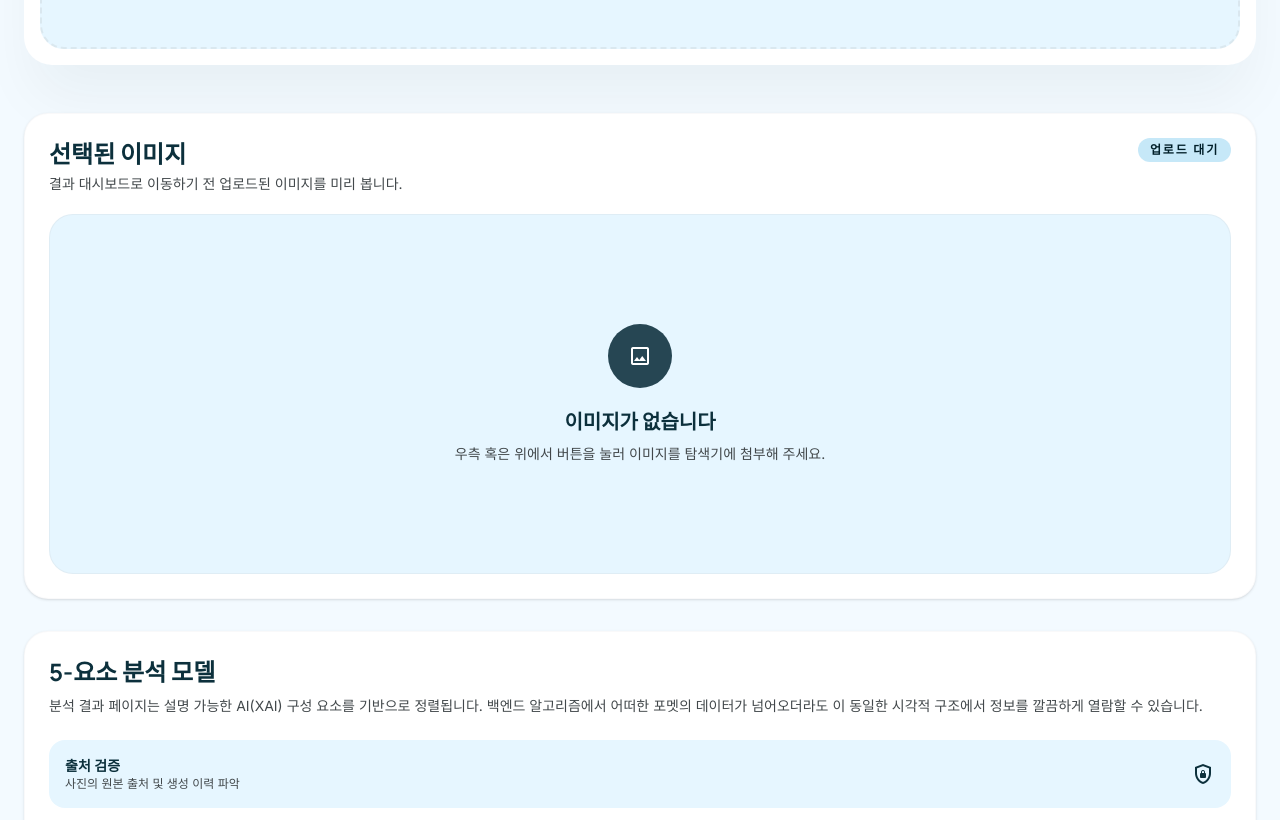
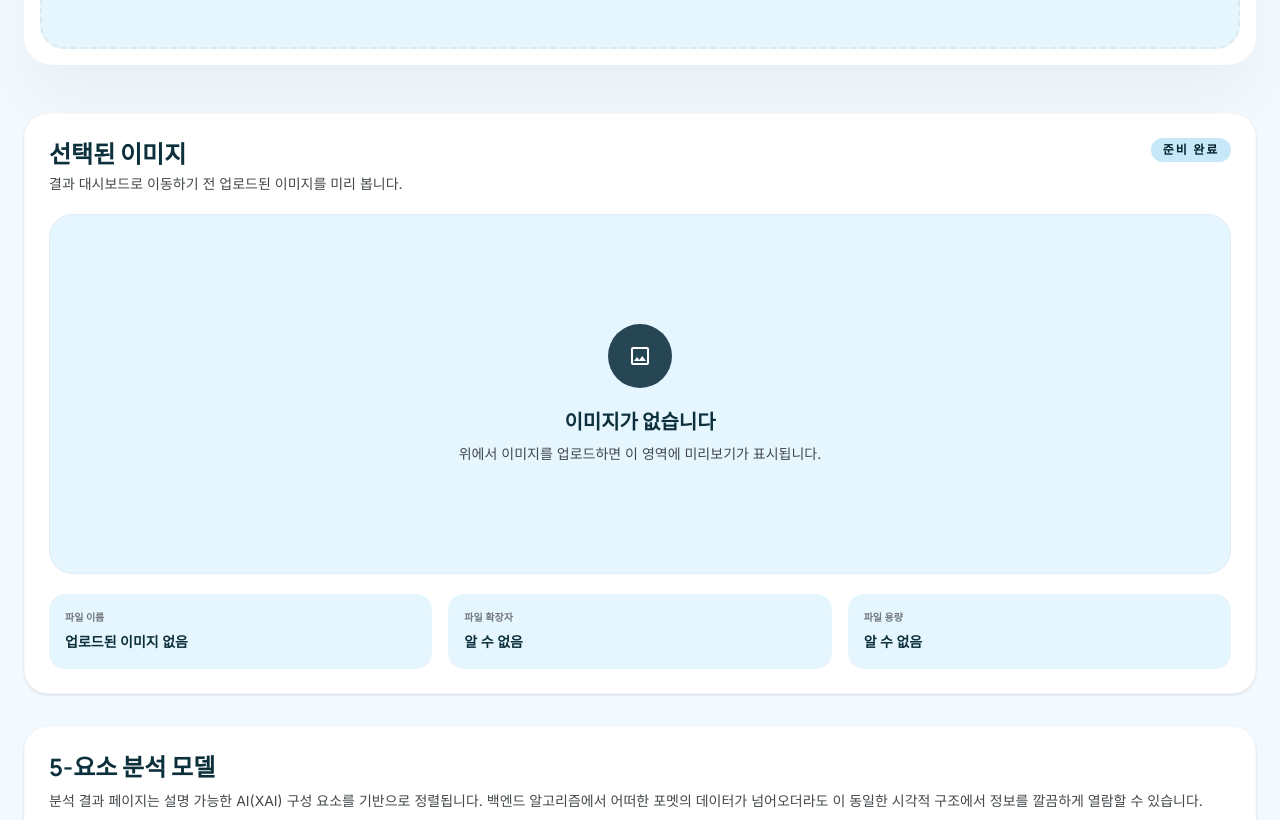
Before and after one commit to marty0228/ai-media-detector, a React (Vite) app in the folder client/: page / in a window 1280 px wide. Shown: the part 747-1567 px from the top of the page. Built offline with nearby package versions, Linux system fonts and the light colour scheme.

Commit message:
업로드 이미지 취소 버튼 추가

```diff
--- a/client/src/App.jsx
+++ b/client/src/App.jsx
@@ -21,6 +21,7 @@ export default function App() {
     isDragActive,
     setDragActive,
     handleSelectedFile,
+    handleClearSelectedFile,
     handleAnalyze,
     handleBack,
   } = useAnalysisState();
@@ -52,10 +53,12 @@ export default function App() {
       {page === "upload" ? (
         <UploadPage
           selectedFile={selectedFile}
+          savedFileInfo={savedFileInfo}
           previewDataUrl={previewDataUrl}
           isDragActive={isDragActive}
           isAnalyzing={isAnalyzing}
           onSelectFile={handleSelectedFile}
+          onClearFile={handleClearSelectedFile}
           onAnalyze={handleAnalyze}
           setDragActive={setDragActive}
         />
--- a/client/src/components/upload/UploadPage.jsx
+++ b/client/src/components/upload/UploadPage.jsx
@@ -25,16 +25,27 @@ function FactorRow({ title, subtitle, icon }) {
 
 export function UploadPage({
   selectedFile,
+  savedFileInfo,
   previewDataUrl,
   isDragActive,
   isAnalyzing,
   onSelectFile,
+  onClearFile,
   onAnalyze,
   setDragActive,
 }) {
   const fileInputRef = useRef(null);
 
   const openFileDialog = () => fileInputRef.current?.click();
+
+  const handleClearFile = () => {
+    onClearFile?.();
+
+    // 같은 파일 다시 선택 가능하게 input 값도 초기화
+    if (fileInputRef.current) {
+      fileInputRef.current.value = "";
+    }
+  };
 
   const handleDrop = async (event) => {
     event.preventDefault();
@@ -45,7 +56,12 @@ export function UploadPage({
     }
   };
 
-  const hasFile = Boolean(selectedFile);
+  const hasPreview = Boolean(previewDataUrl);
+  const hasStoredFileInfo = Boolean(savedFileInfo?.name);
+  const hasRealSelectedFile = Boolean(selectedFile);
+  const hasFile = Boolean(
+    selectedFile || previewDataUrl || savedFileInfo?.name,
+  );
 
   return (
     <main className="max-w-7xl mx-auto px-6 py-12">
@@ -60,18 +76,21 @@ export function UploadPage({
         >
           AI 기반
         </div>
+
         <h1
           className="text-5xl md:text-6xl font-extrabold mb-6 leading-tight tracking-tight break-keep"
           style={{ color: COLORS.primary, fontFamily: "Manrope, sans-serif" }}
         >
           합성 시대의 진위 판독기
         </h1>
+
         <p
           className="text-lg leading-relaxed break-keep"
           style={{ color: COLORS.onSurfaceVariant }}
         >
-          최첨단 신경망 모델을 활용하여 디지털 이미지의 진위를 검증합니다.
-          어떤 사진이든 업로드하여 기원과 무결성에 대한 종합적인 포렌식 분석 리포트를 받아보세요.
+          최첨단 신경망 모델을 활용하여 디지털 이미지의 진위를 검증합니다. 어떤
+          사진이든 업로드하여 기원과 무결성에 대한 종합적인 포렌식 분석 리포트를
+          받아보세요.
         </p>
       </section>
 
@@ -142,14 +161,18 @@ export function UploadPage({
             >
               이미지를 놓아서 분석하기
             </h3>
+
             <p className="mb-3" style={{ color: COLORS.onSurfaceVariant }}>
               최대 25MB 이하의 PNG, JPG, WEBP 허용
             </p>
+
             <p
               className="text-sm mb-8 max-w-xl break-keep"
               style={{ color: COLORS.outline }}
             >
-              현재 버전은 출처, 메타데이터, 외부 검색, 시각적 오류, 포렌식 패턴이라는 5가지 설명 가능한 구성 요소로 분석 결과를 정리하여 보여줍니다.
+              현재 버전은 출처, 메타데이터, 외부 검색, 시각적 오류, 포렌식
+              패턴이라는 5가지 설명 가능한 구성 요소로 분석 결과를 정리하여
+              보여줍니다.
             </p>
 
             <div className="flex flex-wrap items-center justify-center gap-4">
@@ -210,6 +233,7 @@ export function UploadPage({
                 결과 대시보드로 이동하기 전 업로드된 이미지를 미리 봅니다.
               </p>
             </div>
+
             <span
               className="px-3 py-1 rounded-full text-xs font-bold uppercase"
               style={{
@@ -223,13 +247,33 @@ export function UploadPage({
           </div>
 
           <div
-            className="rounded-[1.5rem] overflow-hidden min-h-[360px] flex items-center justify-center"
+            className="relative rounded-[1.5rem] overflow-hidden min-h-[360px] flex items-center justify-center"
             style={{
               backgroundColor: COLORS.surfaceContainerLow,
               border: `1px solid rgba(193,199,203,0.2)`,
             }}
           >
-            {previewDataUrl ? (
+            {hasPreview && (
+              <bu
+                tton
+                type="button"
+                onClick={handleClearFile}
+                className="absolute top-4 right-4 z-10 w-10 h-10 rounded-full flex items-center justify-center"
+                style={{
+                  backgroundColor: "rgba(12, 48, 60, 0.78)",
+                  color: "#ffffff",
+                  border: "1px solid rgba(255,255,255,0.16)",
+                  backdropFilter: "blur(8px)",
+                  cursor: "pointer",
+                }}
+                aria-label="선택한 이미지 제거"
+                title="선택한 이미지 제거"
+              >
+                <MaterialIcon className="text-[20px]">close</MaterialIcon>
+              </bu>
+            )}
+
+            {hasPreview ? (
               <img
                 src={previewDataUrl}
                 alt="Selected preview"
@@ -245,6 +289,7 @@ export function UploadPage({
                     image
                   </MaterialIcon>
                 </div>
+
                 <h4
                   className="text-xl font-bold mb-2"
                   style={{
@@ -254,26 +299,31 @@ export function UploadPage({
                 >
                   이미지가 없습니다
                 </h4>
+
                 <p
                   className="text-sm max-w-md"
                   style={{ color: COLORS.onSurfaceVariant }}
                 >
-                  우측 혹은 위에서 버튼을 눌러 이미지를 탐색기에 첨부해 주세요.
+                  위에서 이미지를 업로드하면 이 영역에 미리보기가 표시됩니다.
                 </p>
               </div>
             )}
           </div>
 
-          {hasFile && (
+          {hasStoredFileInfo && (
             <div className="grid grid-cols-1 sm:grid-cols-3 gap-4 mt-5">
-              <InfoCard label="파일 이름" value={selectedFile.name} breakAll />
+              <InfoCard
+                label="파일 이름"
+                value={savedFileInfo.name || "알 수 없음"}
+                breakAll
+              />
               <InfoCard
                 label="파일 확장자"
-                value={selectedFile.type || "알 수 없음"}
+                value={savedFileInfo.type || "알 수 없음"}
               />
               <InfoCard
                 label="파일 용량"
-                value={formatFileSize(selectedFile.size)}
+                value={savedFileInfo.size || "알 수 없음"}
               />
             </div>
           )}
@@ -292,11 +342,14 @@ export function UploadPage({
           >
             5-요소 분석 모델
           </h3>
+
           <p
             className="text-sm mb-6 break-keep"
             style={{ color: COLORS.onSurfaceVariant }}
           >
-            분석 결과 페이지는 설명 가능한 AI(XAI) 구성 요소를 기반으로 정렬됩니다. 백엔드 알고리즘에서 어떠한 포멧의 데이터가 넘어오더라도 이 동일한 시각적 구조에서 정보를 깔끔하게 열람할 수 있습니다.
+            분석 결과 페이지는 설명 가능한 AI(XAI) 구성 요소를 기반으로
+            정렬됩니다. 백엔드 알고리즘에서 어떠한 포멧의 데이터가 넘어오더라도
+            이 동일한 시각적 구조에서 정보를 깔끔하게 열람할 수 있습니다.
           </p>
 
           <div className="space-y-3">
--- a/client/src/hooks/useAnalysisState.js
+++ b/client/src/hooks/useAnalysisState.js
@@ -68,12 +68,37 @@ export function useAnalysisState() {
     }
 
     const optimizedPreview = await createOptimizedPreview(file);
+
+    const nextFileInfo = {
+      name: file.name || "Unknown",
+      type: file.type || "Unknown",
+      size: formatFileSize(file.size),
+    };
+
     setSelectedFile(file);
     setPreviewDataUrl(optimizedPreview);
+    setSavedFileInfo(nextFileInfo);
+
+    localStorage.setItem(STORAGE_KEYS.preview, optimizedPreview);
+    localStorage.setItem(STORAGE_KEYS.file, JSON.stringify(nextFileInfo));
+  };
+
+  const handleClearSelectedFile = () => {
+    setSelectedFile(null);
+    setPreviewDataUrl("");
+    setSavedFileInfo(defaultFile);
+
+    localStorage.removeItem(STORAGE_KEYS.preview);
+    localStorage.removeItem(STORAGE_KEYS.file);
   };
 
   const handleAnalyze = async () => {
-    if (!selectedFile) return;
+    if (!selectedFile) {
+      alert(
+        "새로고침 후에는 보안상 원본 파일이 유지되지 않습니다. 다시 선택 후 분석해주세요.",
+      );
+      return;
+    }
 
     try {
       setIsAnalyzing(true);
@@ -197,6 +222,7 @@ export function useAnalysisState() {
     isDragActive,
     setDragActive,
     handleSelectedFile,
+    handleClearSelectedFile,
     handleAnalyze,
     handleBack,
     resetAnalysisState,
```
